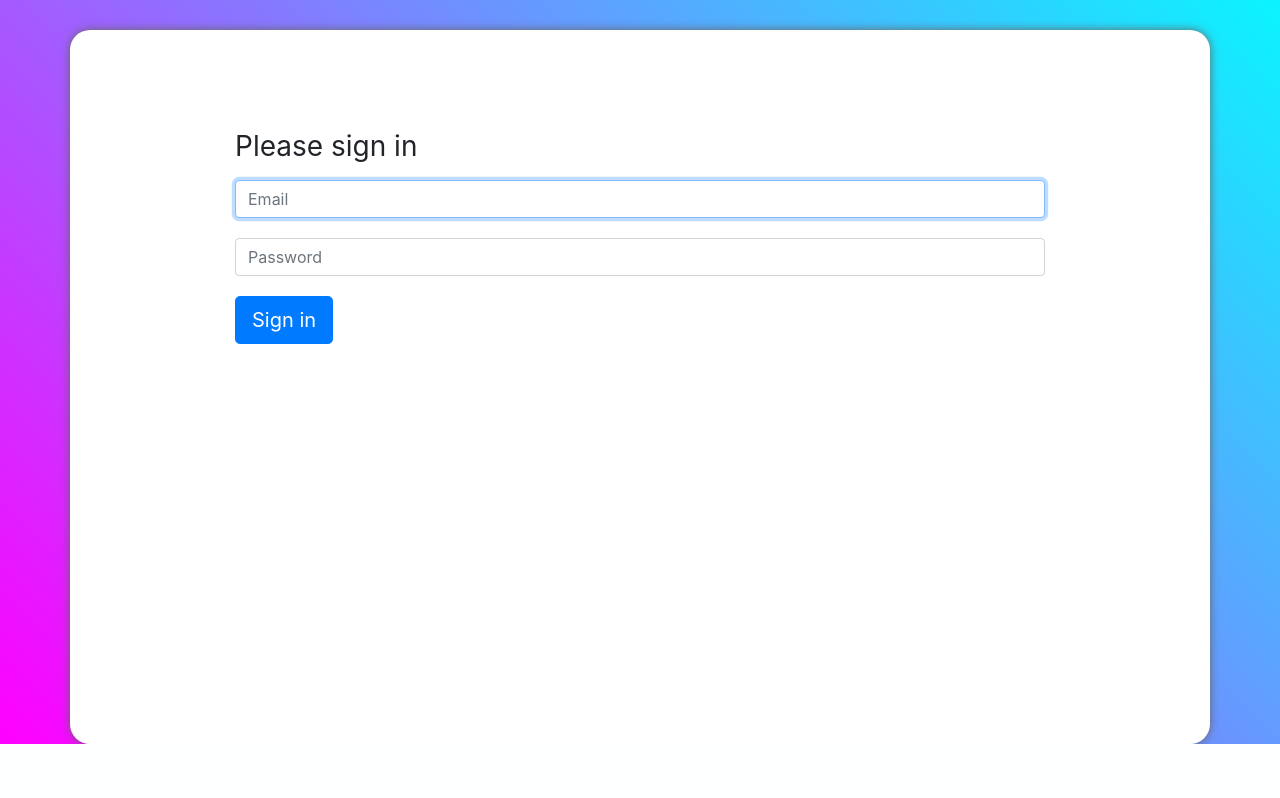
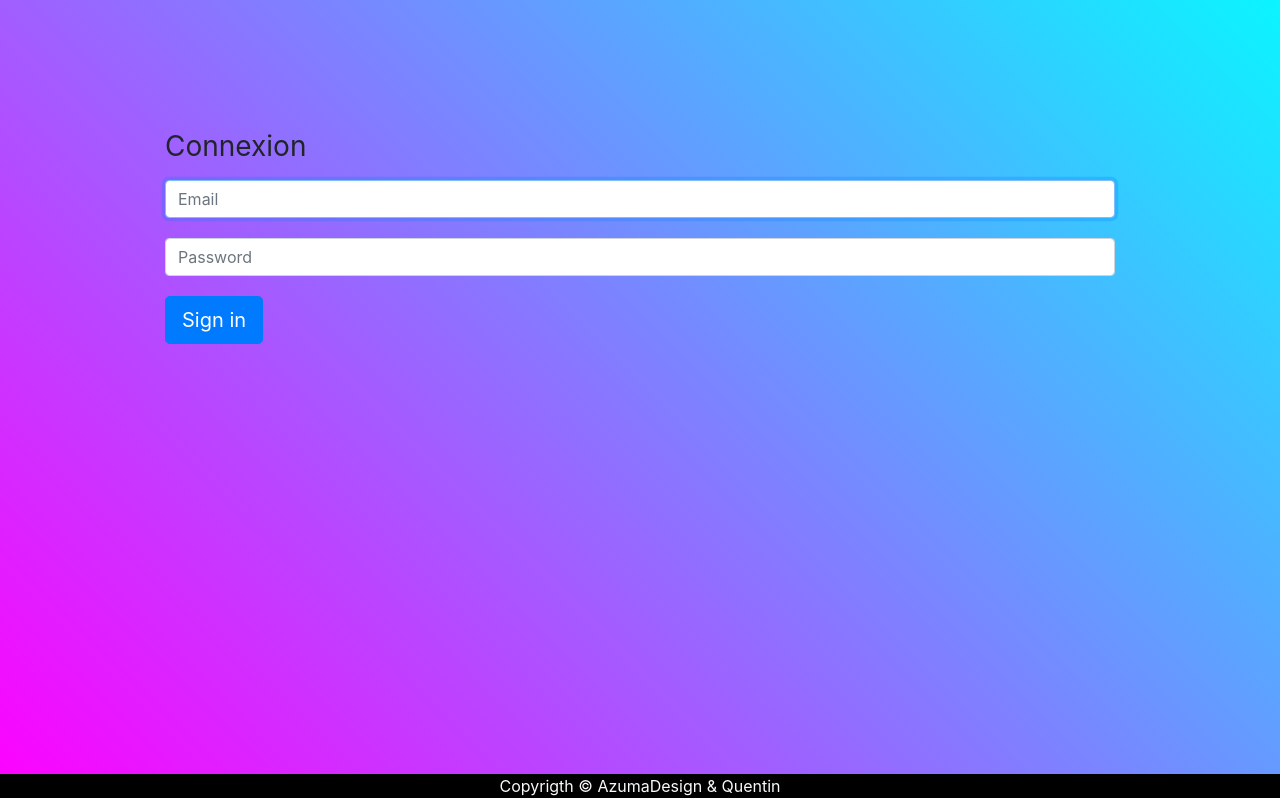
Before and after one commit to qloustau/Projet, a Symfony app: template templates/security/login.html.twig in a window 1280 px wide. Shown: the part 90-888 px from the top of the page. Before the commit the page ends 834 px from the top, so only its background shows below. Run offline with Twig, Linux system fonts and the light colour scheme; the template is opened without the code that fills it, so the values that code supplies are empty; some libraries are stand-ins or nearby versions.

Commit message:
maj 3.0 css

```diff
--- a/public/css/style.css
+++ b/public/css/style.css
@@ -81,3 +81,11 @@ form {
 input {
     margin-bottom: 20px;
 }
+
+
+/* Footer */
+
+footer {
+    background-color: #000;
+    margin-top: 30px;
+;}
--- /dev/null
+++ b/templates/__footer.html.twig
@@ -0,0 +1,3 @@
+<footer class="text-light text-center">
+    Copyrigth © AzumaDesign & Quentin
+</footer>
--- a/templates/base.html.twig
+++ b/templates/base.html.twig
@@ -19,5 +19,6 @@
             <script src="{{ asset('js/jquery-3.3.1.min.js') }}"></script>
             <script src="{{ asset('js/app.js') }}"></script>
         {% endblock %}
+    {{ include('__footer.html.twig') }}
     </body>
 </html>
--- a/templates/security/login.html.twig
+++ b/templates/security/login.html.twig
@@ -1,18 +1,18 @@
 {% extends 'base.html.twig' %}
 
-{% block title %}Log in!{% endblock %}
+{% block title %}{{ parent() }} - Connexion{% endblock %}
 
 {% block body %}
-    <div class="container">
+    <div class="container-fluid">
         <form method="post">
             {% if error %}
                 <div class="alert alert-danger">{{ error.messageKey|trans(error.messageData, 'security') }}</div>
             {% endif %}
 
-            <h1 class="h3 mb-3 font-weight-normal">Please sign in</h1>
+            <h1 class="h3 mb-3 font-weight-normal">Connexion</h1>
             <label for="inputEmail" class="sr-only">Email</label>
             <input type="email" value="{{ last_username }}" name="email" id="inputEmail" class="form-control" placeholder="Email" required autofocus>
-            <label for="inputPassword" class="sr-only">Password</label>
+            <label for="inputPassword" class="sr-only">Mot de passe</label>
             <input type="password" name="password" id="inputPassword" class="form-control" placeholder="Password" required>
 
             <input type="hidden" name="_csrf_token"
```
Also changed, not shown: templates/default/index.html.twig (+4 -7 lines), templates/default/info.html.twig (+5 -2 lines).
